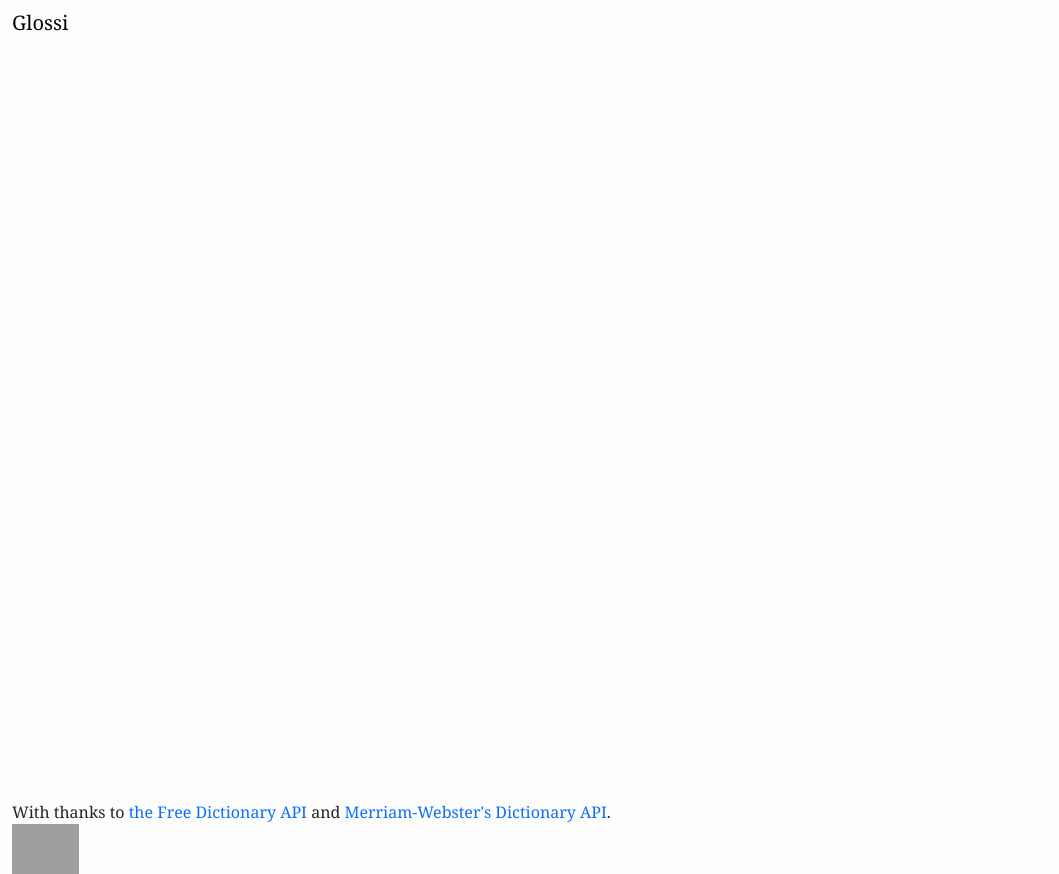
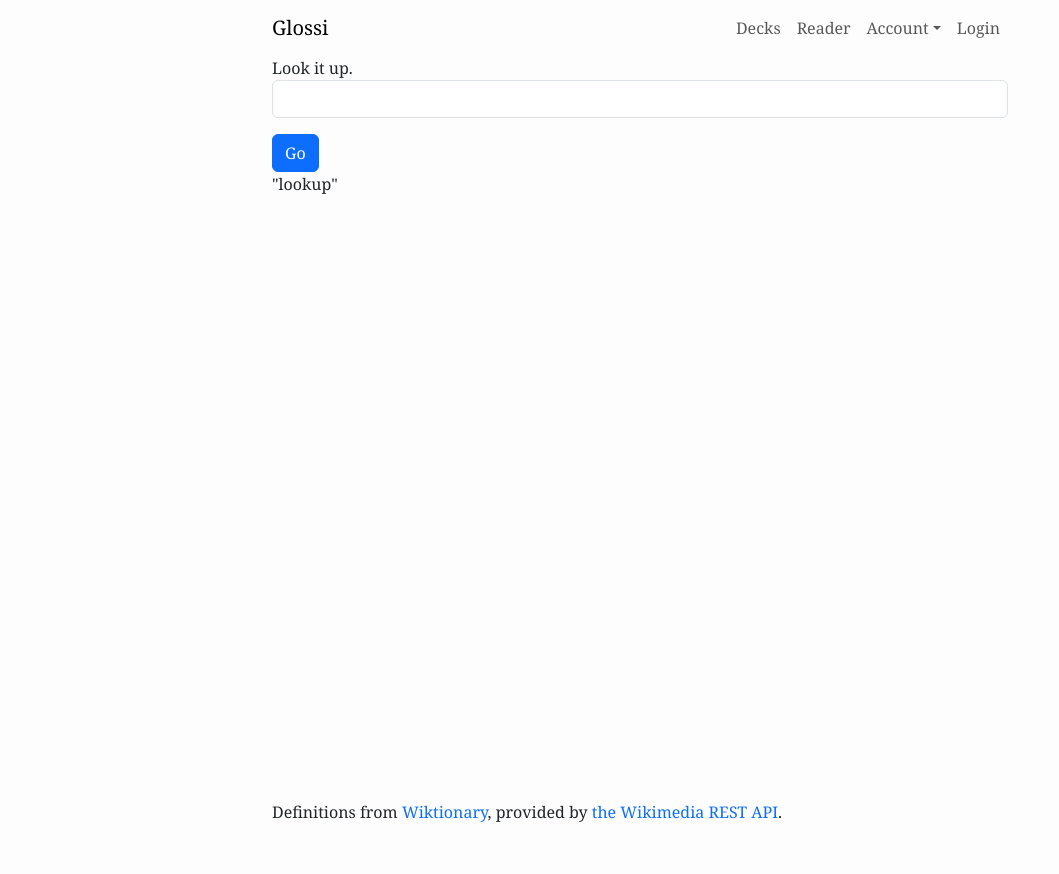
Before and after one commit to michaelbaldanza/glossi, a React (Create React App) app: page /lookup in a window 1280 px wide. Shown: the whole page, without its empty margins (0-1059 px from the left). After the commit the page ends 824 px from the top, so only its background shows below. Built offline with nearby package versions, Linux system fonts and the light colour scheme; grey boxes are pictures that could not be loaded.

Commit message:
add wiktionary api, styles, form component

```diff
--- a/package.json
+++ b/package.json
@@ -9,12 +9,16 @@
     "bootstrap": "^5.3.0-alpha1",
     "dotenv": "^16.0.3",
     "express": "^4.18.2",
+    "localforage": "^1.10.0",
+    "match-sorter": "^6.3.1",
     "mongoose": "^7.0.0",
     "morgan": "^1.10.0",
     "react": "^18.2.0",
     "react-dom": "^18.2.0",
+    "react-router-dom": "^6.8.2",
     "react-scripts": "5.0.1",
     "serve-favicon": "^2.5.0",
+    "sort-by": "^1.2.0",
     "web-vitals": "^2.1.4"
   },
   "scripts": {
@@ -41,5 +45,5 @@
       "last 1 safari version"
     ]
   },
-  "proxy": "http://localhost:3001"
+  "proxy": "http://localhost:3001/"
 }
--- a/src/App.css
+++ b/src/App.css
@@ -7,3 +7,22 @@
 #nonfooter {
   min-height: 100vh;
 }
+
+@media (min-width: 640px) {
+  .App {
+    max-width: 760px;
+    margin: auto;
+  }
+}
+
+@media (min-width: 768px) {
+
+}
+
+@media (min-width: 1024px) {
+
+}
+
+@media (min-width: 1200px) {
+
+}
--- a/src/App.js
+++ b/src/App.js
@@ -1,21 +1,135 @@
 import logo from './logo.svg';
 import './App.css';
+import React, { useState } from 'react';
+import { Outlet, Link } from 'react-router-dom';
+import { lexica } from './services/dictionaries';
+import { capitalize, clipTags } from './services/helpers';
+import Form from './components/Form.js';
 
 function App() {
+  const [lookupHistory, setLookupHistory] = useState([]);
+  const mostRecent = lookupHistory[lookupHistory.length - 1];
+  console.log(`here's the most recent lookup`)
+  console.log(mostRecent);
+
+  async function addLookup(lookup) {
+    const fdRes = await lexica.fd.compose(lookup);
+    const wikres = await fetch(`https://en.wiktionary.org/api/rest_v1/page/html/${lookup}`, {
+      method: 'GET', headers: {
+        'accept': 'text/html; charset=utf-8; profile="https://www.mediawiki.org/wiki/Specs/HTML/2.1.0"',
+        'User-Agent': 'michael.snider.baldanza@gmail.com'
+      },})
+    // .then((res) => res.json()
+    .then((response) => response.text()
+    .then((data) => {
+      return data;
+    }));
+    const termres = await fetch(`https://en.wiktionary.org/api/rest_v1/page/definition/${lookup}`, {
+      method: 'GET',
+      headers: {
+          'accept': 'application/json; charset=utf-8; profile="https://www.mediawiki.org/wiki/Specs/definition/0.8.0"',
+          'User-Agent': 'michael.snider.baldanza@gmail.com'
+        }
+    })
+    .then((res) => res.json()
+    .then((data) => {
+      console.log(data);
+      return data;
+    }));
+    const newLookup = {
+      'term': lookup,
+      'fd': fdRes,
+      'wk': termres,
+    };
+    // console.log(clipTags(wikres));
+    setLookupHistory([...lookupHistory, newLookup]);
+  }
+
+  const responses = <div>
+    <h1>{mostRecent?.term}</h1>
+    {
+      mostRecent?.wk.en.map((en, id0) => (
+        <div>
+          <h5>{en.partOfSpeech}</h5>
+          <div>
+            <ol>
+              {
+                en.definitions?.map((def, id1) => (
+                  <li>
+                    {clipTags(def.definition)}
+                    {
+                      def.examples ? <ul>
+                        {
+                          def.examples.map((ex, id2) => (
+                            <li>{clipTags(ex)}</li>
+                          ))
+                        }
+                      </ul> : ''
+                    }
+                  </li>
+                ))
+              }
+            </ol>
+          </div>
+        </div>
+      ))
+    }
+  </div>;
+
+
   return (
     <div className="App">
-      <div id="nonfooter" class="container-fluid">
-        <nav class="navbar navbar-expand-sm">
-          <div>
-            <a href="" class="navbar-brand">Glossi</a>
+      <div id="nonfooter" className="">
+        <nav className="navbar navbar-expand-sm">
+          <div className="container-fluid">
+            <Link className="navbar-brand" to={`/`}>Glossi</Link>
+            <button className="navbar-toggler" type="button" data-bs-toggle="collapse" data-bs-target="#navbarSupportedContent" aria-controls="navbarSupportedContent" aria-expanded="false" aria-label="Toggle navigation">
+            <span className="navbar-toggler-icon"></span>
+          </button>
+
+          <div className="collapse navbar-collapse justify-content-end" id="navbarSupportedContent">
+            <ul className="navbar-nav mr-auto">
+              <li className="nav-item">
+                <Link className="nav-link" to={'/decks'}>
+                  Decks
+                </Link>
+              </li>
+              <li className="nav-item">
+                <Link className="nav-link" to={'/entries'}>
+                  Reader
+                </Link>
+              </li>
+                <li className="nav-item dropdown">
+                  <Link className="nav-link dropdown-toggle" to={'#'} role="button" data-bs-toggle="dropdown" aria-expanded="false">Account</Link>
+                  <ul className="dropdown-menu">
+                    <li>
+                      <Link className="dropdown-item" to={`/profile`}>View profile</Link>
+                    </li>
+                    <li><div className="dropdown-divider"></div></li>
+                    <li>
+                      <Link className="dropdown-item" to={`/logout`}>Log out</Link>
+                    </li>
+                  </ul>
+                </li>
+                <li className="nav-item">
+                  <Link className="nav-link" to={`/auth/google`}>
+                    Login
+                  </Link>
+                </li>
+            </ul>
+          </div>
           </div>
         </nav>
+        <div className="container-fluid">
+          <Form addLookup={addLookup} />
+          <Outlet />
+        </div>
+        <div className="container-fluid">
+          {responses}
+        </div>
       </div>
-      <footer class="container-fluid">With thanks to <a href="https://dictionaryapi.dev/" class="link-primary text-decoration-none">
-        the Free Dictionary API</a> and <a href="https://dictionaryapi.com/products/index" class="link-primary text-decoration-none">Merriam-Webster's Dictionary API</a>.
-        <div>
-          <img height="50" width="auto" src="https://dictionaryapi.com/images/info/branding-guidelines/MWLogo_LightBG_120x120_2x.png"></img>
-        </div>
+      <footer className="container-fluid">
+        Definitions from <a className="text-decoration-none" href="https://en.wiktionary.org/wiki/Wiktionary:Main_Page">Wiktionary</a>, provided by <a className="text-decoration-none" href="https://en.wiktionary.org/api/rest_v1/">the Wikimedia REST API</a>.
       </footer>
     </div>
   );
--- /dev/null
+++ b/src/components/Form.js
@@ -0,0 +1,34 @@
+import React, { useState } from 'react';
+
+export default function Form(props) {
+  const [lookup, setLookup] = useState('');
+
+  function handleChange(e) {
+    setLookup(e.target.value);
+  }
+
+  function handleSubmit(e) {
+    e.preventDefault();
+    if (lookup.length) {
+      props.addLookup(lookup);
+    }
+    setLookup('');
+  }
+
+  return (
+    <form onSubmit={handleSubmit}>
+      <div className="mb-3">
+        <label htmlFor="lookup">Look it up.</label>
+        <input
+          className="form-control"
+          type="text"
+          id="lookup"
+          onChange={handleChange}
+        />
+      </div>
+      <button type="submit" className="btn btn-primary">
+        Go
+      </button>
+    </form>
+  )
+}
--- /dev/null
+++ b/src/error-page.jsx
@@ -0,0 +1,15 @@
+import { useRouteError } from 'react-router-dom';
+
+export default function ErrorPage() {
+  const error = useRouteError();
+  console.error(error);
+  return (
+    <div id="error-page">
+      <h1>Oh no</h1>
+      <p>An unexpected error occurred.</p>
+      <p>
+        <i>{error.statusText || error.message}</i>
+      </p>
+    </div>
+  )
+}
--- a/src/index.css
+++ b/src/index.css
@@ -1,3 +1,5 @@
+/*
+default css
 body {
   margin: 0;
   font-family: -apple-system, BlinkMacSystemFont, 'Segoe UI', 'Roboto', 'Oxygen',
@@ -10,4 +12,18 @@ body {
 code {
   font-family: source-code-pro, Menlo, Monaco, Consolas, 'Courier New',
     monospace;
+} */
+body {
+  background-color: #fdfdfd;
+  /* background-color: purple; */
+  font-family: Georgia, 'Times New Roman', Times, serif;
 }
+
+#error-page {
+  display: flex;
+  flex-direction: column;
+  align-items: center;
+  justify-content: center;
+  height: 100vh;
+  width: 100%;
+}
--- a/src/index.js
+++ b/src/index.js
@@ -1,13 +1,33 @@
 import React from 'react';
 import ReactDOM from 'react-dom/client';
+import {
+  createBrowserRouter,
+  RouterProvider
+} from 'react-router-dom';
 import './index.css';
 import App from './App';
+import Lookup from './routes/lookup';
+import ErrorPage from './error-page';
 import reportWebVitals from './reportWebVitals';
+
+const router = createBrowserRouter([
+  {
+    path: '/',
+    element: <App />,
+    errorElement: <ErrorPage />,
+    children: [
+      {
+        path:'lookup',
+        element: <Lookup />,
+      }
+    ],
+  },
+]);
 
 const root = ReactDOM.createRoot(document.getElementById('root'));
 root.render(
   <React.StrictMode>
-    <App />
+    <RouterProvider router={router} />
   </React.StrictMode>
 );
 
--- /dev/null
+++ b/src/routes/lookup.jsx
@@ -0,0 +1,9 @@
+import { Form } from 'react-router-dom';
+
+export default function Lookup() {
+  return (
+    <div>
+      "lookup"
+    </div>
+  );
+}
--- /dev/null
+++ b/src/services/dictionaries.js
@@ -0,0 +1,31 @@
+export const lexica = {
+  'fd': {
+    'name': 'Free Dictionary',
+    'link': 'https://dictionaryapi.dev/',
+    'endpoint': function(term) {
+      return 'https://api.dictionaryapi.dev/api/v2/entries/en/' + term;
+    },
+    'compose': async function(term) {
+      const data = await get(this.endpoint(term));
+      return data;
+    },
+  },
+};
+
+async function get(term) {
+  if (Array.isArray(term)) {
+    const data = await fetch(...term)
+    .then((res) => res.json()
+    .then((data) => {
+      return data;
+    }));
+    return data;
+  } else {
+    const data = await fetch(term)
+    .then((res) => res.json()
+    .then((data) => {
+      return data;
+    }));
+    return data;
+  }
+}
--- /dev/null
+++ b/src/services/helpers.js
@@ -0,0 +1,11 @@
+function capitalize(str) {
+  return str.charAt(0).toUpperCase() + str.slice(1);
+}
+
+function clipTags(str) {
+  const re = /<[^>]*>/g
+  const tagless = str.replace(re, '');
+  return tagless;
+}
+
+export { capitalize, clipTags };
```
Also changed, not shown: 1 other file (tests, documents, lock files or other folders).
